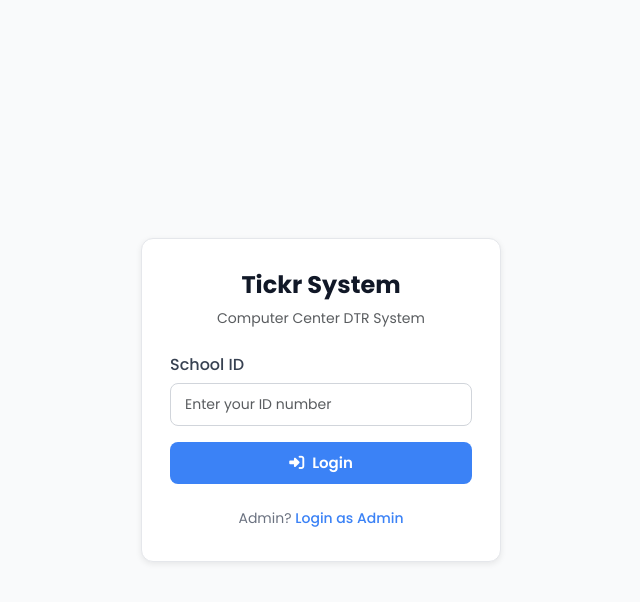
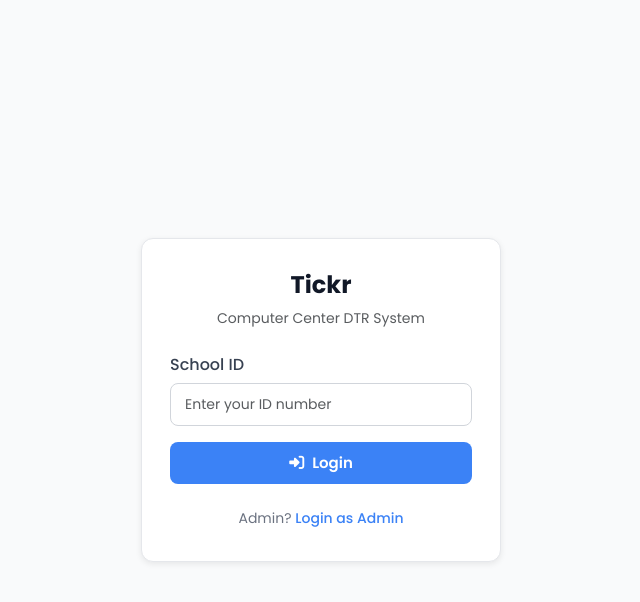
Before and after one commit to earlhsjks/tickr, a Flask app: page / in a window 1280 px wide. Shown: the top 602 px of the page, without its empty margins (319-959 px from the left). Run offline with Flask 3, Linux system fonts and the light colour scheme.

Commit message:
login system title

```diff
--- a/templates/auth/login.html
+++ b/templates/auth/login.html
@@ -16,7 +16,7 @@
     <div class="login-container">
         <div class="login-card">
             <div class="text-center mb-4">
-                <h2 class="fw-bold">Tickr System</h2>
+                <h2 class="fw-bold">Tickr</h2>
                 <p class="text-muted" id="loginTitle">Computer Center DTR System</p>
             </div>
 
```
